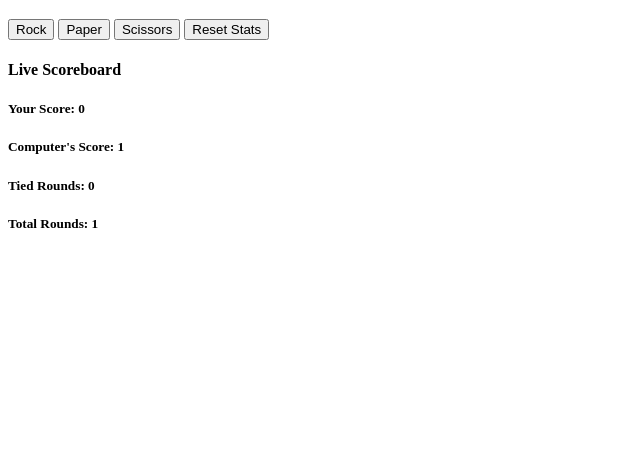
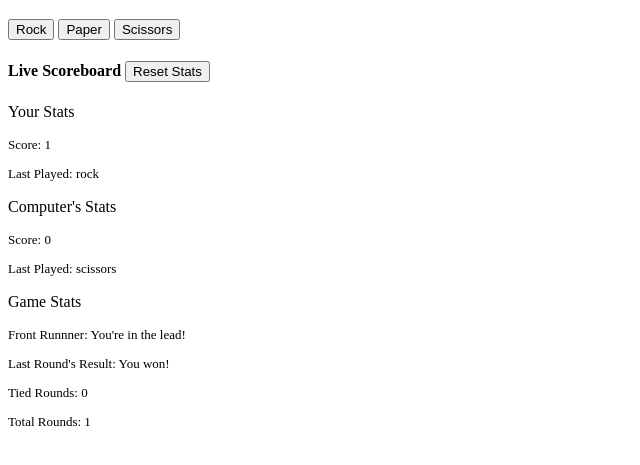
Before and after one commit to Urus-Corsa/Bargainista, a website: page 04-rock-paper-scissors-.html in a window 1280 px wide. Both pictures are taken after a click on the button "Rock". Shown: the part 61-526 px from the top of the page, without its empty margins (0-640 px from the left). Drawn offline with Linux system fonts and the light colour scheme.

Commit message:
enhanced the live scoreboard and added last round results, current winner, last played moves, & BE code clean up

```diff
--- a/04-rock-paper-scissors-.html
+++ b/04-rock-paper-scissors-.html
@@ -11,52 +11,86 @@
     Let's Play Rock Paper Scissors!!
   </h1>
   <button onclick="
-    player.move = 'rock';
+    player.setMove('rock');
     result = `You picked ${player.move}, ${determineWinner()}`;
     console.log(result);
-    alert(result);
-    gameStats.displayGameStats();
+    // alert(result);
+    scoreboard.display();
   ">
     Rock
   </button>
   <button onclick="
-    player.move = 'paper';
+    player.setMove('paper');
     result = `You picked ${player.move}, ${determineWinner()}`;
     console.log(result);
-    alert(result);
-    gameStats.displayGameStats();
+    // alert(result);
+    scoreboard.display();
   ">
     Paper
   </button>
   <button onclick="
-    player.move = 'scissors';
+    player.setMove('scissors');
     result = `You picked ${player.move}, ${determineWinner()}`;
     console.log(result);
-    alert(result);
-    gameStats.displayGameStats();
+    // alert(result);
+    scoreboard.display();
   ">
     Scissors
   </button>
-  <button onclick="
-    const resetAlert = gameStats.reset();
-    console.log(resetAlert);
-    alert(resetAlert);
-    gameStats.displayGameStats();
-  ">
-    Reset Stats
-  </button>
-  <div class="js-game-stats-board">
+  <div class="js-stats-board">
     <h4>
       Live Scoreboard
+      <button onclick="
+        const resetAlert = scoreboard.reset();
+        console.log(resetAlert);
+        // alert(resetAlert);
+        scoreboard.display();
+      ">
+        Reset Stats
+      </button>
     </h4>
-    <h5 class="js-players-score">
-    </h5>
-    <h5 class="js-computers-score">
-    </h5>
-    <h5 class="js-tied-rounds">
-    </h5>
-    <h5 class="js-total-rounds">
-    </h5>
+
+    <div class="js-players-stats">
+      <p style="font-size: medium;">
+        Your Stats
+      </p>
+      <p style="font-size: small;"
+        class="js-players-score">
+      </p>
+      <p style="font-size: small;"
+        class="js-players-last-move">
+      </p>
+    </div>
+
+    <div class="js-computers-stats">
+      <p style="font-size: medium;">
+        Computer's Stats
+      </p>
+      <p style="font-size: small;"
+        class="js-computers-score">
+      </p>
+      <p style="font-size: small;"
+        class="js-computers-last-move">
+      </p>
+    </div>
+
+    <div class="js-game-stats">
+      <p style="font-size: medium;">
+        Game Stats
+      </p>
+      <p style="font-size: small;"
+        class="js-front-runner">
+      </p>
+      <p style="font-size: small;"
+        class="js-last-round-result">
+      </p>
+      <p style="font-size: small;"
+        class="js-tied-rounds">
+      </p>
+      <p style="font-size: small;"
+        class="js-total-rounds">
+      </p>
+    </div>
     <!-- <button onclick="
       const statsAlert = gameStats.show();
       console.log(statsAlert);
@@ -65,7 +99,7 @@
     Show Stats
     </button> -->
     <script>
-      gameStats.displayGameStats();
+      scoreboard.display();
     </script>
   </div>
 </body>
--- a/js-scripts/04-rock-paper-scissors.js
+++ b/js-scripts/04-rock-paper-scissors.js
@@ -3,105 +3,161 @@ const player = {
     upon initilization of player object as well as its 'move' property,
     we set it to //* null == intentionally want it to be empty rather than using 'undefined'
   */
-  move: null,
+  move: localStorage.getItem('playerMove') || '',
+  setMove(pickedMove){
+    this.move = pickedMove
+    localStorage.setItem('playerMove', pickedMove);
+  },
   score: parseInt(localStorage.getItem('playerScore'), 10) || 0,
   displayCurrentScore(){
-    document.querySelector('.js-game-stats-board .js-players-score').innerHTML = `Your Score: ${this.score}`;
+    document.querySelector('.js-stats-board .js-players-stats .js-players-score').innerText = `Score: ${this.score}`;
+  },
+  displayLastMove() {
+    document.querySelector('.js-stats-board .js-players-stats .js-players-last-move').innerText = `Last Played: ${this.move}`;
+  },
+  displayStats() {
+    this.displayCurrentScore()
+    this.displayLastMove()
   }
 };
 const computer = {
-  move: null,
+  move: localStorage.getItem('computerMove') || '',
+  setMove(){
+    const randomNumber = Math.random();
+    //* ternary operator
+    let computersMove =
+    randomNumber < 1/3 ? 'rock' :
+    randomNumber < 2/3 ? 'paper' :
+    'scissors';
+    this.move = computersMove;
+    localStorage.setItem('computerMove', computersMove);
+  },
   'score': parseInt(localStorage.getItem('computerScore'), 10) || 0,
-  displayCurrentScore(){
-    document.querySelector('.js-game-stats-board .js-computers-score').innerHTML = `Computer's Score: ${this.score}`;
+  displayCurrentScore() {
+    document.querySelector('.js-stats-board .js-computers-stats .js-computers-score').innerText = `Score: ${this.score}`;
+  },
+  displayLastMove() {
+    document.querySelector('.js-stats-board .js-computers-stats .js-computers-last-move').innerText = `Last Played: ${this.move}`;
+  },
+  displayStats() {
+    this.displayCurrentScore()
+    this.displayLastMove()
   }
 };
 const gameStats = {
   ['tiedRounds']: parseInt(localStorage.getItem('ties'), 10) || 0,
+  lastRoundResult: localStorage.getItem('lastRoundResult') || '',
   // when explicitly defining a method, it can also be done using //* shorthand method shortcut -> display: function  displayGameStats() {} => displayGameStats() {}
-  displayGameStats() {
-    player.displayCurrentScore();
-    computer.displayCurrentScore();
-    document.querySelector('.js-game-stats-board .js-tied-rounds').innerHTML = `Tied Rounds: ${this.tiedRounds}`;
-    document.querySelector('.js-game-stats-board .js-total-rounds').innerHTML = `Total Rounds: ${player.score+computer.score+this.tiedRounds}`;
-    // const scoreboard = `-------- SCOREBOARD --------\nPlayer's Score: ${player.score}\nComputer's Score: ${computer.score}\nTied Rounds: ${this.tiedRounds}`;
-    // return scoreboard;
+  displayFrontRunner(){
+    const currentWinner =
+    player.score > computer.score ? "You're in the lead!" :
+    player.score < computer.score ? "Computer's in the lead!" :
+    player.score === 0 && computer.score === 0 ? '' :
+    'Tie!';
+    document.querySelector('.js-stats-board .js-game-stats .js-front-runner').innerText = `Front Runnner: ${currentWinner}`;
+  },
+  displayTiedRounds() {
+    document.querySelector('.js-stats-board .js-game-stats .js-tied-rounds').innerText = `Tied Rounds: ${this.tiedRounds}`;
+  },
+  displayLastRoundResult(){
+    document.querySelector('.js-stats-board .js-game-stats .js-last-round-result').innerText = `Last Round's Result: ${this.lastRoundResult}`;
+  },
+  displayTotalRounds() {
+    document.querySelector('.js-stats-board .js-game-stats .js-total-rounds').innerText = `Total Rounds: ${player.score+computer.score+this.tiedRounds}`;
+  },
+  displayStats() {
+    this.displayFrontRunner();
+    this.displayLastRoundResult();
+    this.displayTiedRounds();
+    this.displayTotalRounds();
+  }
+};
+const scoreboard = {
+  display() {
+    player.displayStats();
+    computer.displayStats();
+    gameStats.displayStats();
   },
   reset: function resetGameStats(){ //* functions stored inside of an object == methods
     // reset local storage objects
     //! clearing the entire local storage objects may result in other stored data to be lost as well, localStorage.removeItem('key') can be used instead
     //! localStorage.clear()
     localStorage.removeItem('playerScore');
+    localStorage.removeItem('playerMove');
+
     localStorage.removeItem('computerScore');
+    localStorage.removeItem('computerMove');
+
     localStorage.removeItem('ties');
+    localStorage.removeItem('lastRoundResult');
 
     // reset in memory objects
     player.score = 0;
+    player.move = '';
     computer.score = 0;
-    this.tiedRounds = 0;
+    computer.move = '';
+    gameStats.tiedRounds = 0;
+    gameStats.lastRoundResult = '';
     return 'All the game statistics and scores have been reset!';
   }
-};
-
-function setComputersMove(){
-  const randomNumber = Math.random();
-  //* ternary operator
-  let computersMove =
-  randomNumber < 1/3 ? 'rock' :
-  randomNumber < 2/3 ? 'paper' :
-  'scissors';
-  computer.move = computersMove;
 }
 
 function determineWinner(){
-  setComputersMove();
+  computer.setMove();
 
   //*destructuring, can only be used if the variable name is the same as object's property name
   let { tiedRounds } = gameStats;
-  let result = `Computer picked ${computer.move}.\n`;
+  let result = `Computer played ${computer.move}.\n`;
   if(player.move === computer.move){
     tiedRounds++;
+    gameStats.tiedRounds = tiedRounds;
+    gameStats.lastRoundResult = 'Was a tie!';
     /*
       toString() is a method that belongs to an object that is being called on some integer value here,
       which is tiedRounds in this case, JS wrappes this value/variable in a special object that has
       the toString() method == //* Auto-boxing featute of JS
     */
     localStorage.setItem('ties', tiedRounds.toString());
-    gameStats.tiedRounds = tiedRounds;
     result += 'It\'s a tie!';
   } else if (player.move === 'paper' && computer.move === 'rock' || player.move === 'rock' && computer.move === 'paper'){
     if(computer.move === 'paper'){
       computer.score++;
+      gameStats.lastRoundResult = 'Computer won!';
       localStorage.setItem('computerScore', computer.score.toString());
       result += 'Computer wins!';
     }else{
       player.score++;
+      gameStats.lastRoundResult = 'You won!';
       localStorage.setItem('playerScore', player.score.toString());
       result += 'You win!';
     }
   } else if (player.move === 'paper' && computer.move === 'scissors' || player.move === 'scissors' && computer.move === 'paper'){
     if(computer.move === 'scissors'){
       computer.score ++;
+      gameStats.lastRoundResult = 'Computer won!';
       localStorage.setItem('computerScore', computer.score.toString());
       result += 'Computer wins!';
     }else{
       player.score++;
+      gameStats.lastRoundResult = 'You won!';
       localStorage.setItem('playerScore', player.score.toString());
       result += 'You win!';
     }
   } else if (player.move === 'rock' && computer.move === 'scissors' || player.move === 'scissors' && computer.move === 'rock'){
     if(computer.move === 'rock'){
       computer.score++;
+      gameStats.lastRoundResult = 'Computer won!';
       localStorage.setItem('computerScore', computer.score.toString());
       result += 'Computer wins!';
     }else{
       player.score++;
+      gameStats.lastRoundResult = 'You won!';
       localStorage.setItem('playerScore', player.score.toString());
       result += 'You win!';
     }
   } else {
-    result = `An error has occurred in determineWinner()\nPlayer: ${player.move}\nComputer: ${computer.move}`;
+    return `An error has occurred in determineWinner()\nPlayer: ${player.move}\nComputer: ${computer.move}`;
   }
-  // result += `\n${gameStats.show()}`
+  localStorage.setItem('lastRoundResult', gameStats.lastRoundResult);
   return result;
 }
```
